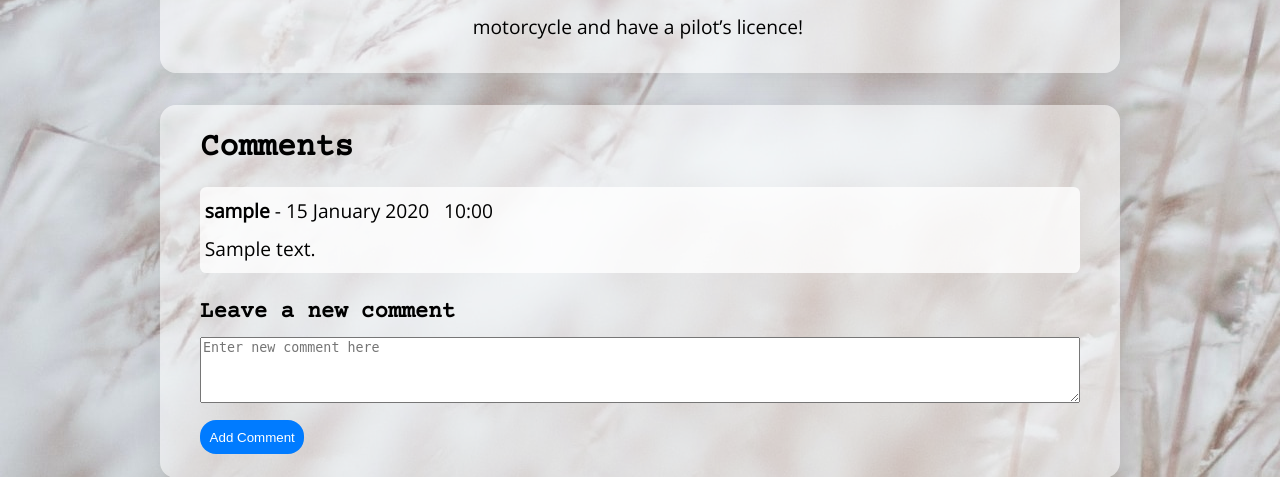
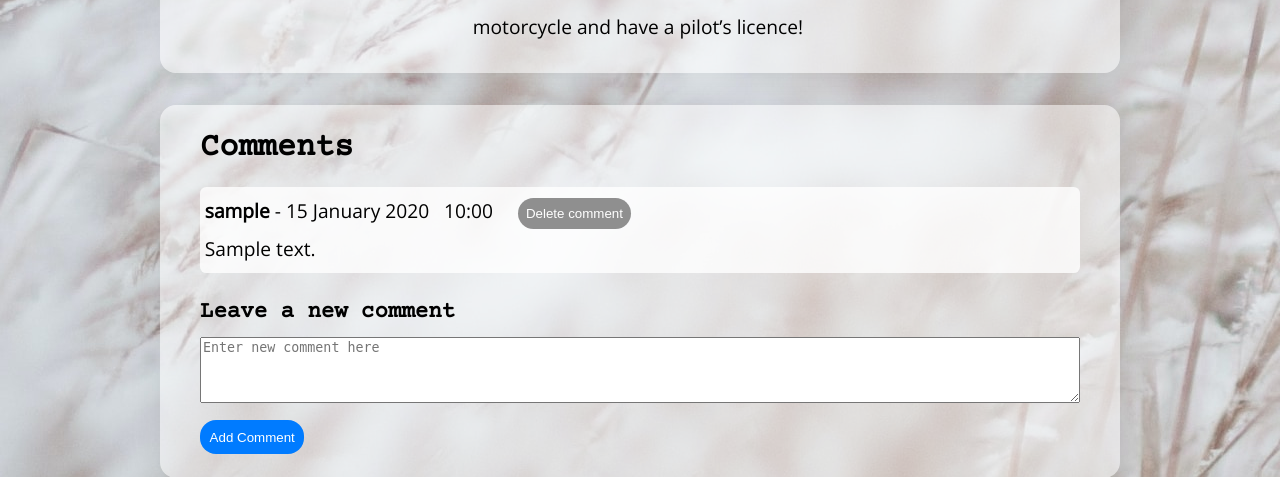
Before and after one commit to plknowles/Dynamic-Website-Portfolio, a Flask app: page /about in a window 1280 px wide. Shown: the part 1433-1910 px from the top of the page. Run offline with Flask 3, Linux system fonts and the light colour scheme; a user stored in the database is signed in; tables that the repository leaves empty hold one stand-in row (values such as "Sample post"); some libraries are stand-ins or nearby versions.

Commit message:
add delete functionality

```diff
--- a/blueprints.py
+++ b/blueprints.py
@@ -42,6 +42,8 @@ def flash_errors(form):
     for field in form:
         for error in field.errors:
             flash(f"{error}", category = "form_error")
+
+
 
 @blueprints.route('/', methods = ["GET", "POST"])
 @login_required
@@ -154,3 +156,22 @@ def projects():
     comments = Comments.query.all()
     title = "My Projects"
     return render_template("projects.html", header = title, title = title, user = current_user, comments = comments, form = form)
+
+@blueprints.route("/delete_comment/<int:comment_id>", methods=["DELETE"])
+@login_required
+def delete_comment(comment_id):
+    try:
+        comment = Comments.query.get(comment_id)
+
+        if current_user.id != comment.user_id:
+            flash("You do not have permission to delete this comment.", category = "form_error")
+            return redirect(url_for(request.endpoint))
+
+        db.session.delete(comment)
+        db.session.commit()
+        flash("Comment deleted successfully.", category="form_success")
+        return "Comment deleted successfully", 200
+    except Exception as e:
+        print(f"An error occurred: {e}")
+        flash("An error occurred while deleting the comment.", category = "form_error")
+        return "An error occurred while deleting the comment", 500
--- /dev/null
+++ b/static/deleteComment.js
@@ -0,0 +1,23 @@
+function deleteComment(commentId) {
+    var csrf_token = document.getElementsByName('csrf_token')[0].value;
+    if (confirm("Are you sure you want to delete this comment?")) {
+        fetch(`/delete_comment/${commentId}`, {
+            method: 'DELETE',
+            headers: {
+                'Content-Type': 'application/json',
+                'X-CSRFToken': csrf_token
+            },
+            credentials: 'same-origin'
+        })
+        .then(response => {
+            if (response.ok) {
+                window.location.reload();
+            } else {
+                console.error('Failed to delete comment');
+            }
+        })
+        .catch(error => {
+            console.error('Error during the fetch operation:', error);
+        });
+    }
+}
--- a/static/styles.css
+++ b/static/styles.css
@@ -125,7 +125,7 @@ figcaption {
     overflow: hidden;
     margin-top: 1rem;
     animation:
-        typing 3s,
+        typing 4s,
         cursor .4s step-end infinite alternate;
 }
 
@@ -307,6 +307,7 @@ footer {
     border-radius: 0.4rem;
     margin-bottom: 0.5rem;
     padding: 0.3rem;
+    width: 100%;
 }
 
 label {
@@ -321,13 +322,13 @@ input {
 }
 
 .login-form-button {
+    margin-left: 5rem;
     background-color: #007BFF;
     color: #fff;
     padding: 0.6rem;
     border: none;
     border-radius: 1rem;
     cursor: pointer;
-    width: 100%;
 }
 
 .login-form-button:hover {
@@ -338,6 +339,17 @@ input {
     background-color: #007BFF;
     color: #fff;
     padding: 0.6rem;
+    border: none;
+    border-radius: 1rem;
+    cursor: pointer;
+    width: auto;
+}
+
+.delete-comment-button {
+    margin-left: auto;
+    background-color: #8f8f8f;
+    color: #fff;
+    padding: 0.5rem;
     border: none;
     border-radius: 1rem;
     cursor: pointer;
--- a/templates/base.html
+++ b/templates/base.html
@@ -60,11 +60,16 @@
 
               <ul class = "comments-list">
                   {% for comment in comments %}
-                  <div class="{{ 'even' if loop.index is even else 'odd' }}">
-                      <strong>{{ comment.user_name }}</strong> - {{ comment.date.strftime('%d %B %Y') }} &nbsp; {{ comment.date.strftime('%H:%M') }}
-                      <br>
-                      {{ comment.text }}
-                  </div>
+                    <div class="{{ 'even' if loop.index is even else 'odd' }}">
+                        <strong>{{ comment.user_name }}</strong> - {{ comment.date.strftime('%d %B %Y') }} &nbsp; {{ comment.date.strftime('%H:%M') }} &nbsp;  &nbsp;
+
+                        {% if current_user.is_authenticated and current_user.id == comment.user_id %}
+                          <button class = "delete-comment-button" onclick = "deleteComment({{ comment.id }})">Delete comment</button>
+                        {% endif %}
+
+                        <br>
+                        {{ comment.text }}
+                    </div>
                   {% endfor %}
               </ul>
 
@@ -85,5 +90,7 @@
     </footer>
 
     <script src = "{{ url_for('static', filename = 'underlineActiveLinks.js') }}"></script>
+    <script src="{{ url_for('static', filename = 'deleteComment.js') }}"></script>
+
   </body>
 </html>
```
